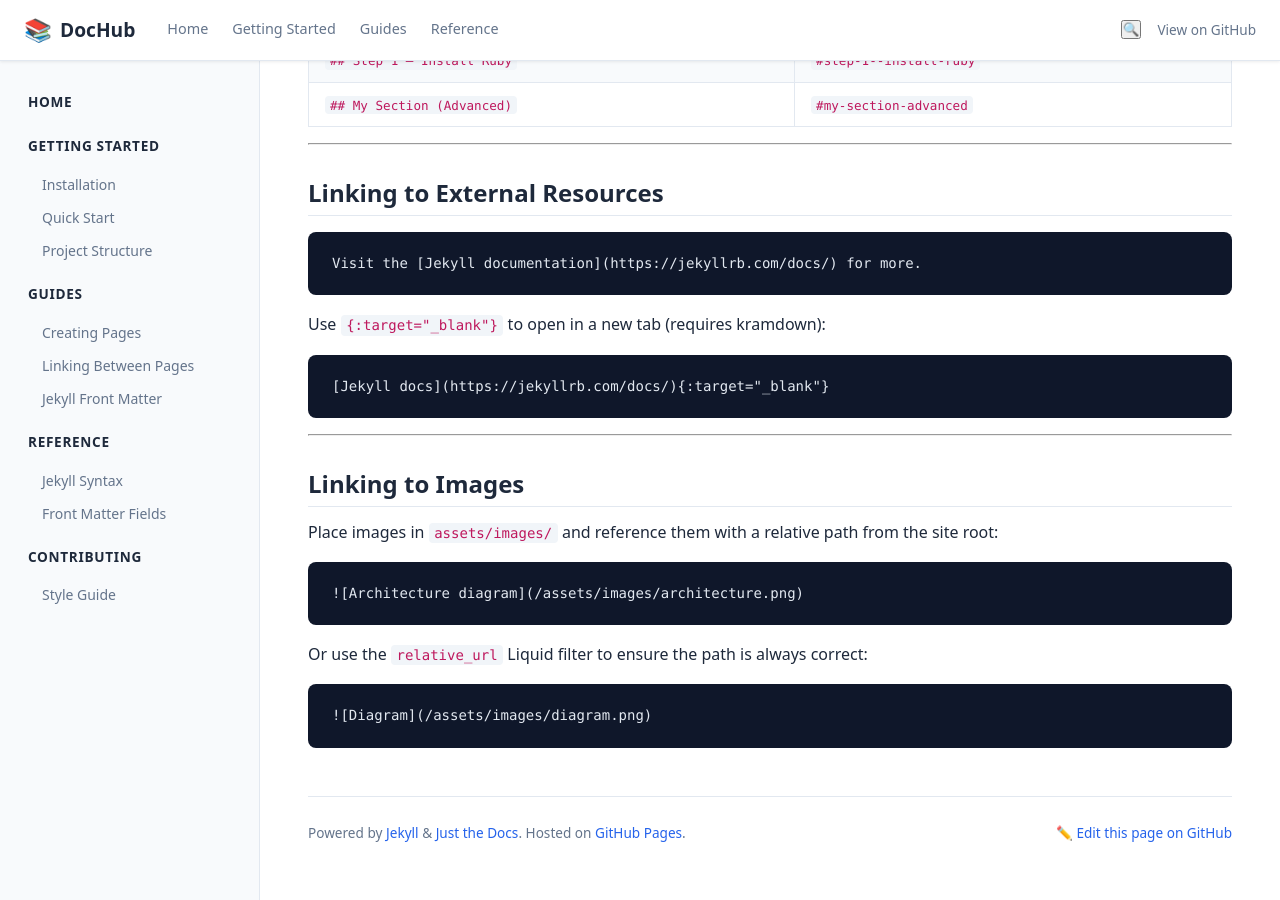
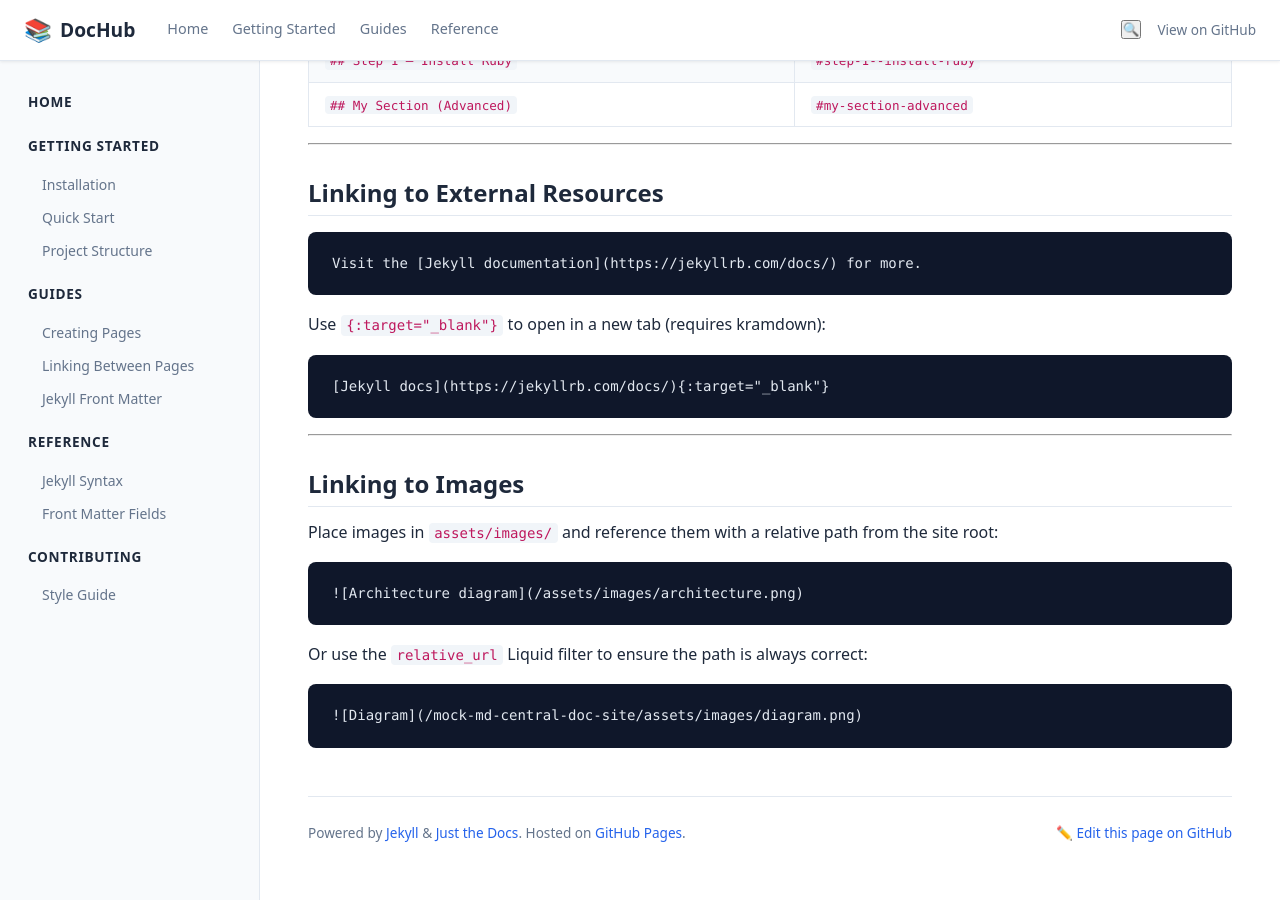
Before and after one commit to r0meroh/mock-md-central-doc-site, a Jekyll site: the page built from docs/guides/linking-pages.md, in a window 1280 px wide and 900 px high, scrolled down 1278 px. Built offline with Jekyll 4.4.1, drawn with Linux system fonts in a browser that asks for light colours; part of the change alters nothing that is shown.

```diff
--- a/_config.yml
+++ b/_config.yml
@@ -7,8 +7,8 @@ description: >-
   A centralized, Confluence-style documentation site powered by
   Jekyll and hosted on GitHub Pages. Write in Markdown, ship as
   a fully navigable, cross-linked knowledge base.
-baseurl: ""           # leave empty if deploying to <org>.github.io/<repo>
-url: ""               # set to your GitHub Pages URL, e.g. https://acme.github.io
+baseurl: "/mock-md-central-doc-site"  # repo name, required for project sites
+url: "https://r0meroh.github.io"      # GitHub Pages root URL
 
 # ---- Theme ------------------------------------------------
 remote_theme: just-the-docs/just-the-docs   # popular docs theme
@@ -29,7 +29,7 @@ search:
 # Auxiliary links in top-right nav bar
 aux_links:
   "View on GitHub":
-    - "https://github.com/{{ site.github.owner_name }}/{{ site.github.repository_name }}"
+    - "https://github.com/r0meroh/mock-md-central-doc-site"
 
 aux_links_new_tab: true
 
```
